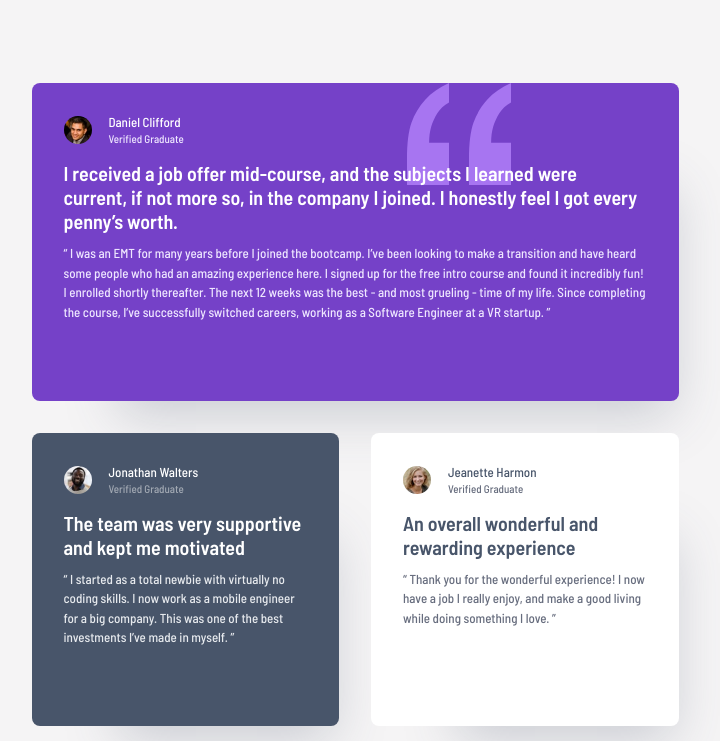
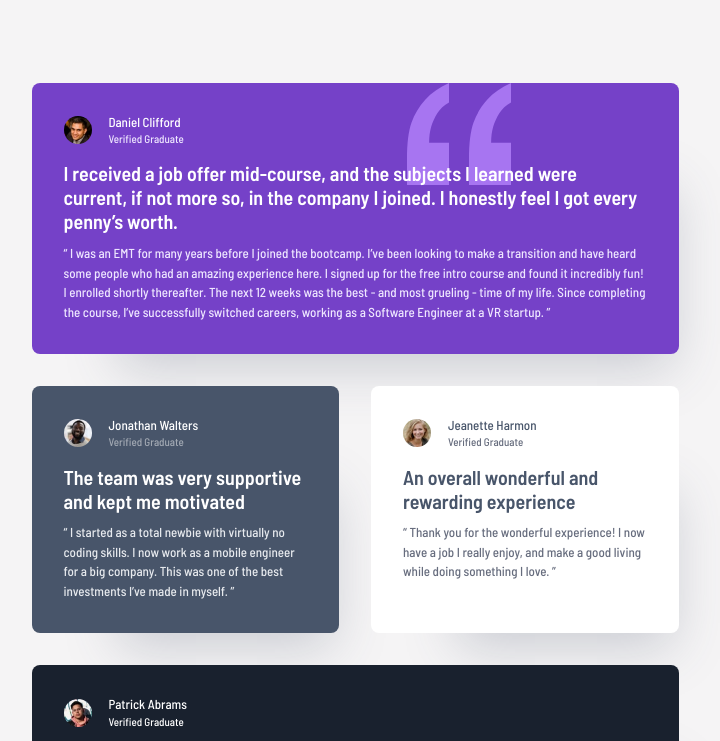
Before and after one commit to ZeroTekniq/testimonials-grid-section, a plain HTML site: page index.html in a window 1280 px wide. Shown: the top 741 px of the page, without its empty margins (285-1005 px from the left). Drawn offline with Linux system fonts and the light colour scheme.

Commit message:
Changed card height

```diff
--- a/styles/layouts/_responsiveness.scss
+++ b/styles/layouts/_responsiveness.scss
@@ -4,7 +4,7 @@
     @media (min-width: 23.4375rem) {
         margin: 4.5625rem auto;
         width: 19.0625rem;
-        height: 132.0625rem;
+        height: auto;
         display: grid;
         grid-template-columns: 1fr;
         grid-template-areas: "a" "b" "c" "d" "e";
@@ -15,12 +15,12 @@
     @media (min-width: 48rem) {
         margin: 5.1875rem auto;
         width: 40.4375rem;
-        height: 84.5625rem;
+        height: auto;
         display: grid;
         grid-template-columns: repeat(2, 1fr);
         grid-template-areas:
         "a a " "b c" "d d" "e e";
-        gap: 2rem;
+        // gap: 2rem;
 
         .card {
             position: relative;;
@@ -44,7 +44,7 @@
     @media (min-width: 90rem) {
         margin: 14.3125rem auto;
         width: 69.625rem;
-        height: 36.4rem;
+        height: auto;
         display: grid;
         grid-template-columns: repeat(4, 1fr);
         grid-template-areas:
```
Also changed, not shown: dist/style.css, 1 other file.
